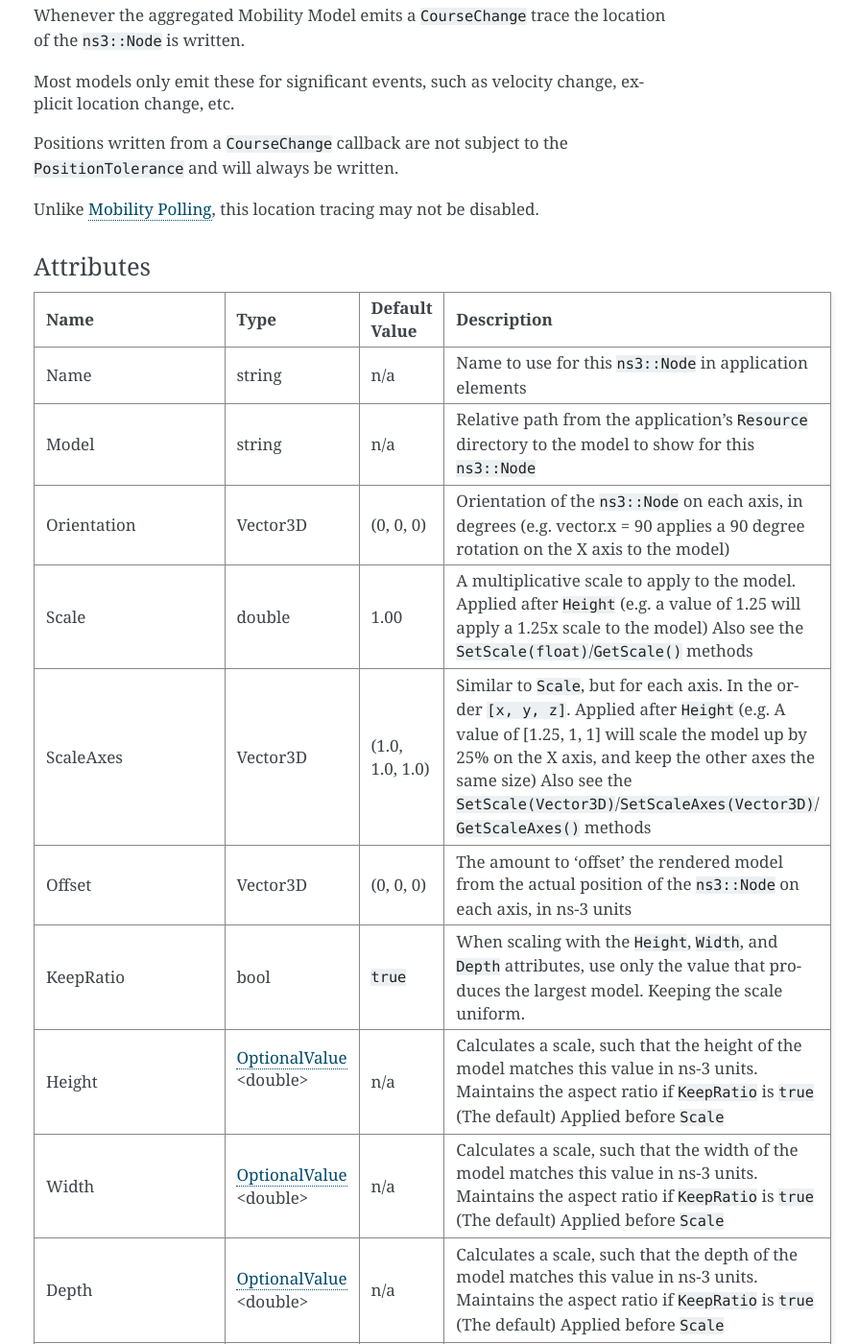
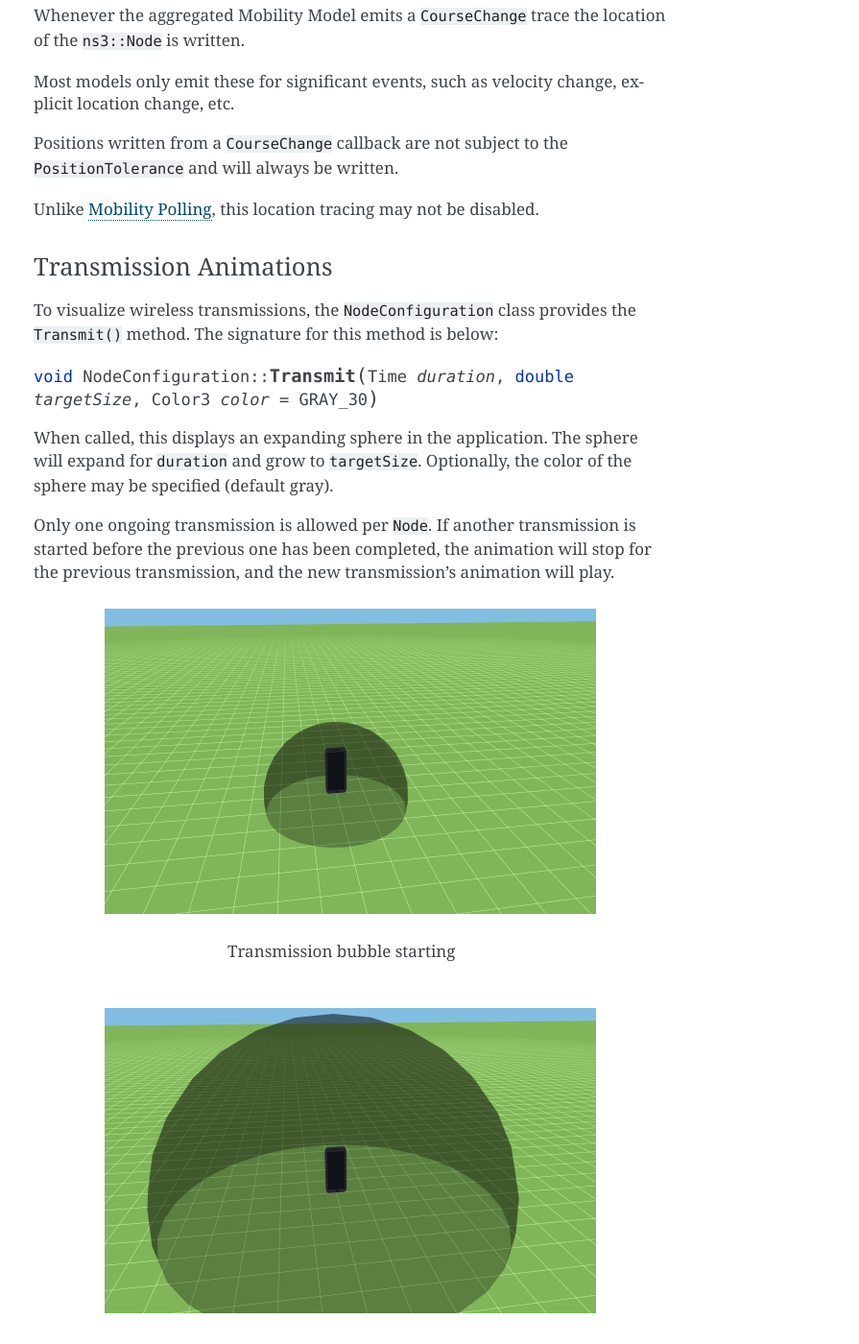
Before and after one commit to usnistgov/NetSimulyzer-ns3-module, a Sphinx documentation site: the page built from doc/source/nodes.rst, in a window 1280 px wide and 1400 px high, scrolled down 9257 px. Shown: the whole window at 96% size, without its empty margins (385-1280 px from the left). Built offline with Sphinx 7.4.7, drawn with Linux system fonts in a browser that asks for light colours; some of the changed text lies outside the part shown.

Commit message:
Add event to indicate a transmission has occurred
See: https://github.com/usnistgov/NetSimulyzer-ns3-module/issues/30

```diff
--- a/doc/source/nodes.rst
+++ b/doc/source/nodes.rst
@@ -312,6 +312,36 @@ and will always be written.
 
 Unlike :ref:`orchestrator-mobility-polling`, this location tracing may not be disabled.
 
+
+Transmission Animations
+^^^^^^^^^^^^^^^^^^^^^^^
+
+To visualize wireless transmissions, the ``NodeConfiguration`` class provides the ``Transmit()``
+method. The signature for this method is below:
+
+.. cpp:function:: void NodeConfiguration::Transmit (Time duration, double targetSize, Color3 color = GRAY_30)
+
+
+When called, this displays an expanding sphere in the application. The sphere will expand for ``duration``
+and grow to ``targetSize``. Optionally, the color of the sphere may be specified (default gray).
+
+Only one ongoing transmission is allowed per ``Node``. If another transmission is started before
+the previous one has been completed, the animation will stop for the previous transmission,
+and the new transmission's animation will play.
+
+.. figure:: _static/transmission_starting.png
+  :alt: Transmission Starting
+  :scale: 50
+
+  Transmission bubble starting
+
+.. figure:: _static/transmission_growing.png
+  :alt: Transmission Starting
+  :scale: 50
+
+  A transmission in progress
+
+
 Attributes
 ^^^^^^^^^^
 
```
Also changed, not shown: doc/source/_static/transmission_growing.png (added), doc/source/_static/transmission_starting.png (added), 5 other files.
